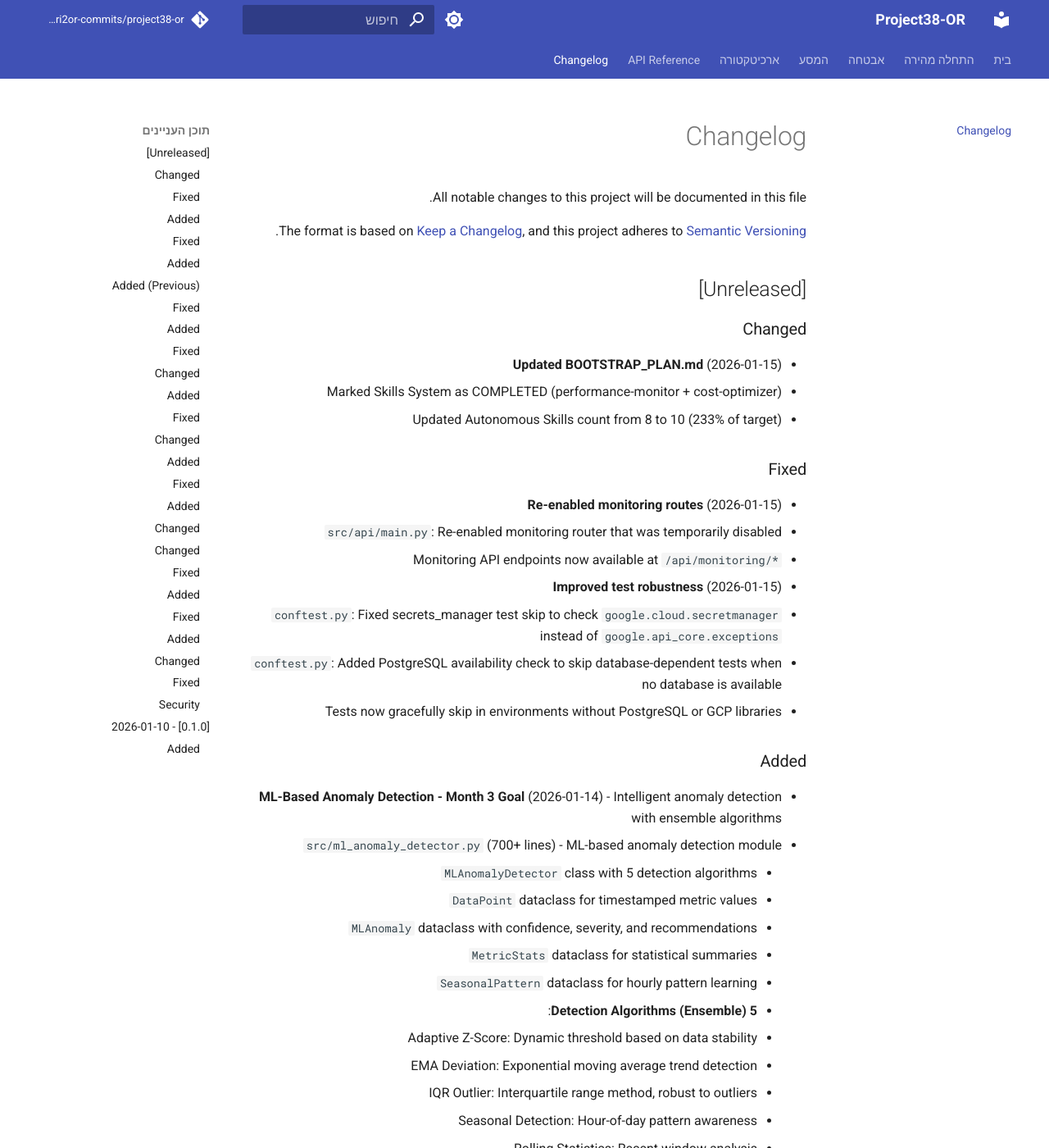
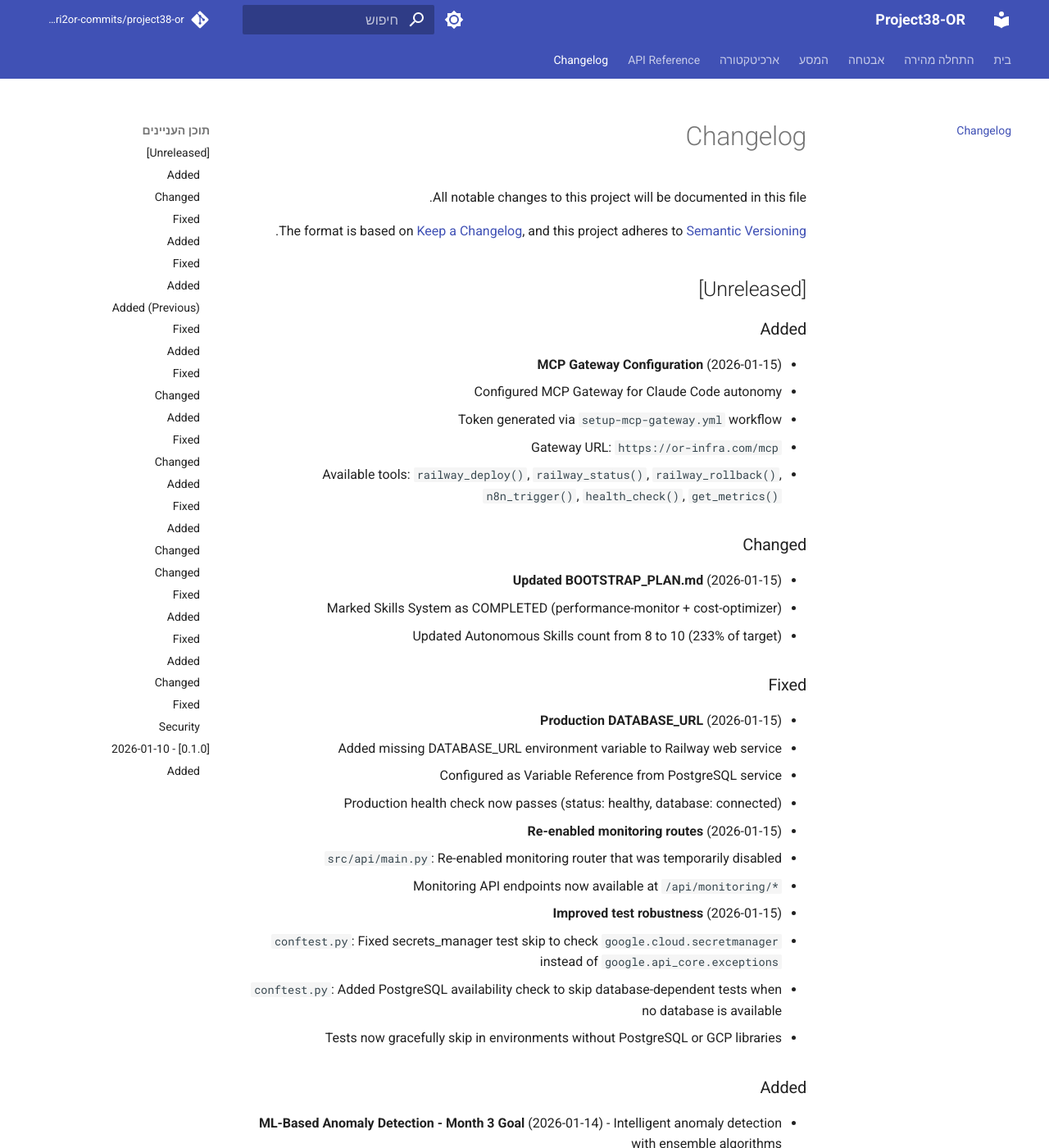
Before and after one commit to edri2or-commits/project38-or, an MkDocs documentation site: the page built from docs/changelog.md, in a window 1280 px wide and 1400 px high. Shown: the whole window at 82% size. Built offline with MkDocs 1.6.1 and Material for MkDocs 9.7.7, drawn with Linux system fonts in a browser that asks for light colours; comment, search, counter and statistics services are not loaded.

Commit message:
docs: Document MCP Gateway setup and DATABASE_URL fix (#139)
- Add MCP Gateway configuration entry (autonomy tools available)
- Document DATABASE_URL fix in Railway (production restored)
- Production health check now passes

Co-authored-by: Claude <noreply@anthropic.com>

```diff
--- a/docs/changelog.md
+++ b/docs/changelog.md
@@ -7,12 +7,24 @@ and this project adheres to [Semantic Versioning](https://semver.org/spec/v2.0.0
 
 ## [Unreleased]
 
+### Added
+- **MCP Gateway Configuration** (2026-01-15)
+  - Configured MCP Gateway for Claude Code autonomy
+  - Token generated via `setup-mcp-gateway.yml` workflow
+  - Gateway URL: `https://or-infra.com/mcp`
+  - Available tools: `railway_deploy()`, `railway_status()`, `railway_rollback()`, `n8n_trigger()`, `health_check()`, `get_metrics()`
+
 ### Changed
 - **Updated BOOTSTRAP_PLAN.md** (2026-01-15)
   - Marked Skills System as COMPLETED (performance-monitor + cost-optimizer)
   - Updated Autonomous Skills count from 8 to 10 (233% of target)
 
 ### Fixed
+- **Production DATABASE_URL** (2026-01-15)
+  - Added missing DATABASE_URL environment variable to Railway web service
+  - Configured as Variable Reference from PostgreSQL service
+  - Production health check now passes (status: healthy, database: connected)
+
 - **Re-enabled monitoring routes** (2026-01-15)
   - `src/api/main.py`: Re-enabled monitoring router that was temporarily disabled
   - Monitoring API endpoints now available at `/api/monitoring/*`
```
